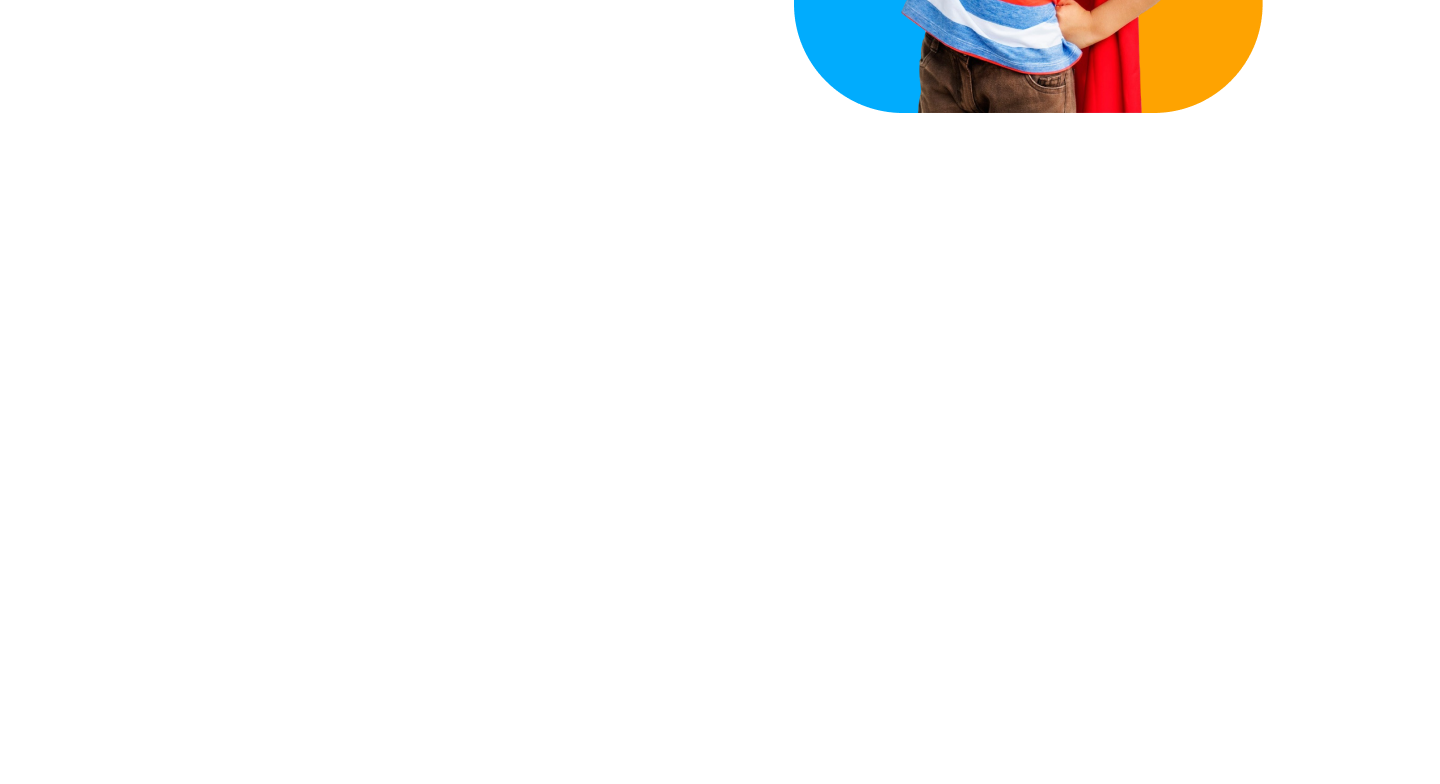
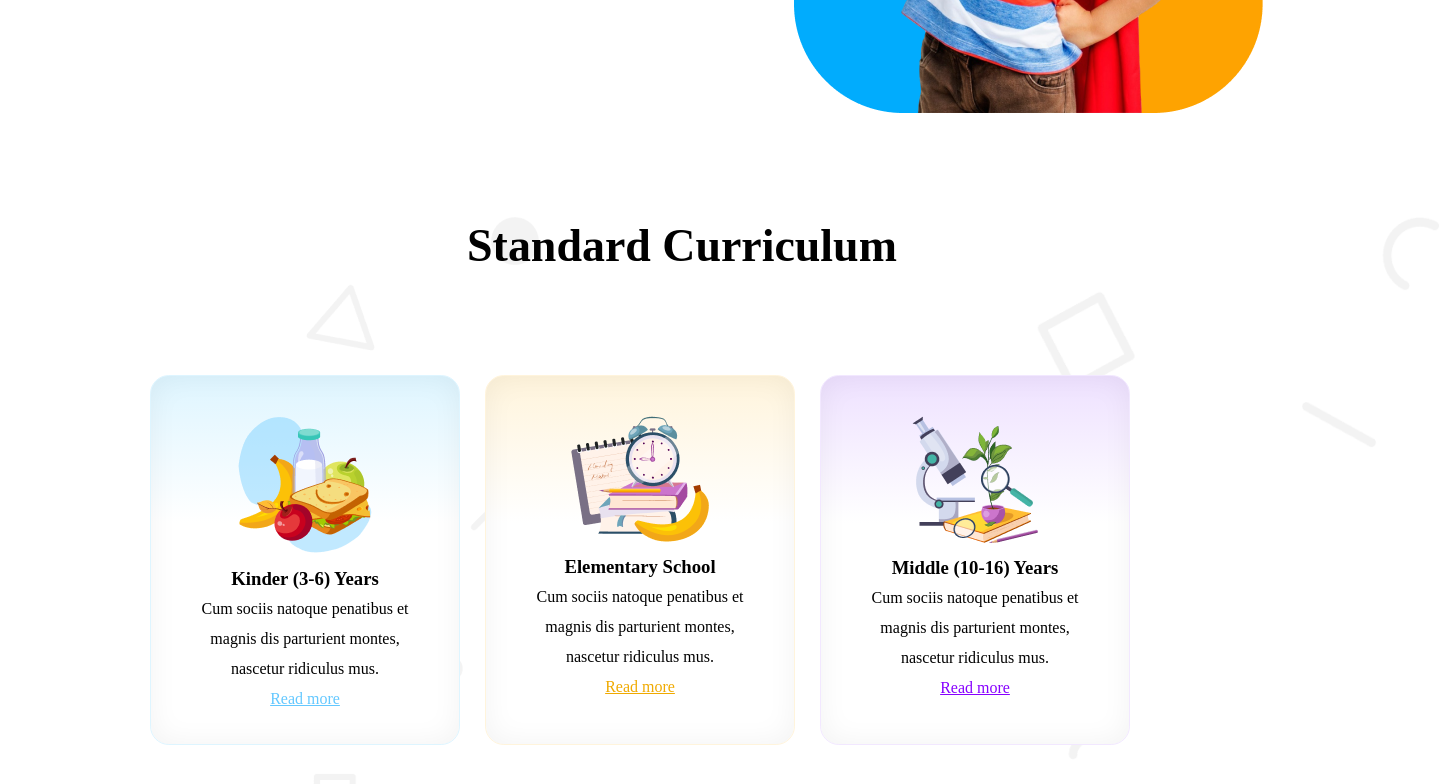
Before and after one commit to RahatInCode/assignment-2, a plain HTML site: page index.html in a window 1280 px wide. Shown: the part 544-1328 px from the top of the page, 1440 px wide, since content can reach past the window. Before the commit the page ends 800 px from the top, so only its background shows below. Drawn offline with Linux system fonts and the light colour scheme.

Commit message:
created standard curriculum section

```diff
--- a/index.html
+++ b/index.html
@@ -52,5 +52,46 @@
 
          </div>
     </header>
+
+    <main>
+       <!-- standard curriculum section -->
+
+            <div>
+                <h3 class="sc-heading">Standard Curriculum</h3>
+            </div>
+            <!-- sc stands for standard curriculum here -->
+            <div class="sc-container">
+                <!-- Card 1 -->
+                <div class="card-1">
+                    <div class="card-content">
+                        <img src="assets/kinder.png" alt="Kinder">
+                        <h3>Kinder (3-6) Years</h3>
+                        <p>Cum sociis natoque penatibus et magnis dis parturient montes, nascetur ridiculus mus.</p>
+                        <a href="#" style="color: rgb(100, 200, 255);">Read more</a>
+                    </div>
+                </div>
+
+                <!-- Card 2 -->
+                <div class="card-2">
+                    <div class="card-content">
+                        <img src="assets/elementary.png" alt="Elementary">
+                        <h3>Elementary School</h3>
+                        <p>Cum sociis natoque penatibus et magnis dis parturient montes, nascetur ridiculus mus.</p>
+                        <a href="#" style="color: rgb(240, 170, 0);">Read more</a>
+                    </div>
+                </div>
+
+                <!-- Card 3 -->
+                <div class="card-3">
+                    <div class="card-content">
+                        <img src="assets/middle.png" alt="Middle">
+                        <h3>Middle (10-16) Years</h3>
+                        <p>Cum sociis natoque penatibus et magnis dis parturient montes, nascetur ridiculus mus.</p>
+                        <a href="#" style="color: rgb(135, 0, 255);">Read more</a>
+                    </div>
+                </div>
+            </div>
+
+    </main>
 </body>
 </html>
--- a/style.css
+++ b/style.css
@@ -45,6 +45,7 @@ nav button{
     color: azure;
     font-weight: 200;
     font-size: 20px;
+    border: none;
 }
 
 nav button:hover{
@@ -91,6 +92,72 @@ nav button:hover{
     font-size: 20px;
     font-weight: 400;
 }
+
+/* main section */
+main{
+    background-image: url(assets/bg.png);
+    background-color: linear-gradient(0.00deg, rgba(254, 163, 1, 0.3),rgba(255, 255, 255, 0.3) 100%);
+    width: 1440px;
+height: 879px;
+}
+
+.sc-heading{
+    text-align: center;
+    margin-top: 100px;
+    color: rgb(0, 0, 0);
+font-family: Quicksand;
+font-size: 2.87rem;
+font-weight: 700;
+line-height: 57.5px;
+letter-spacing: 0%;
+margin-left: -76px;
+}
+
+.sc-container{
+   display: flex;
+   position: absolute;
+   gap: 25px;
+   margin: 100px 150px 0 150px;
+}
+
+.card-1{
+    padding: 40px;
+    height: 370px;
+    position: relative;
+    box-sizing: border-box;
+border: 0.94px solid rgb(222, 245, 255);
+border-radius: 18.86px;
+box-shadow: inset 0px 0px 28.3px 0.94px rgba(0, 0, 0, 0.05);
+background: linear-gradient(180.00deg, rgb(222, 245, 255),rgba(255, 255, 255, 0) 40%),rgb(255, 255, 255);
+text-align: center;
+}
+.card-2{
+    padding: 40px;
+    height: 370px;
+    position: relative;
+    box-sizing: border-box;
+    border: 0.94px solid rgb(255, 244, 220);
+    border-radius: 18.86px;
+    box-shadow: inset 0px 0px 28.3px 0.94px rgba(0, 0, 0, 0.05);
+    background: linear-gradient(180.00deg, rgb(255, 244, 220),rgba(255, 255, 255, 0) 40%),rgb(255, 255, 255);
+text-align: center;
+}
+.card-3{
+    padding: 40px;
+    height: 370px;
+    position: relative;
+    box-sizing: border-box;
+    border: 0.94px solid rgb(242, 232, 255);
+    border-radius: 18.86px;
+    box-shadow: inset 0px 0px 28.3px 0.94px rgba(0, 0, 0, 0.05);
+    background: linear-gradient(180.00deg, rgb(238, 225, 255),rgba(255, 255, 255, 0) 40%),rgb(255, 255, 255);
+text-align: center;
+}
+
+.card-content{
+    line-height: 30px;
+}
+
 /* responsive styles */
 
 @media  screen and (max-width:567px),(max-width:768px){
```
